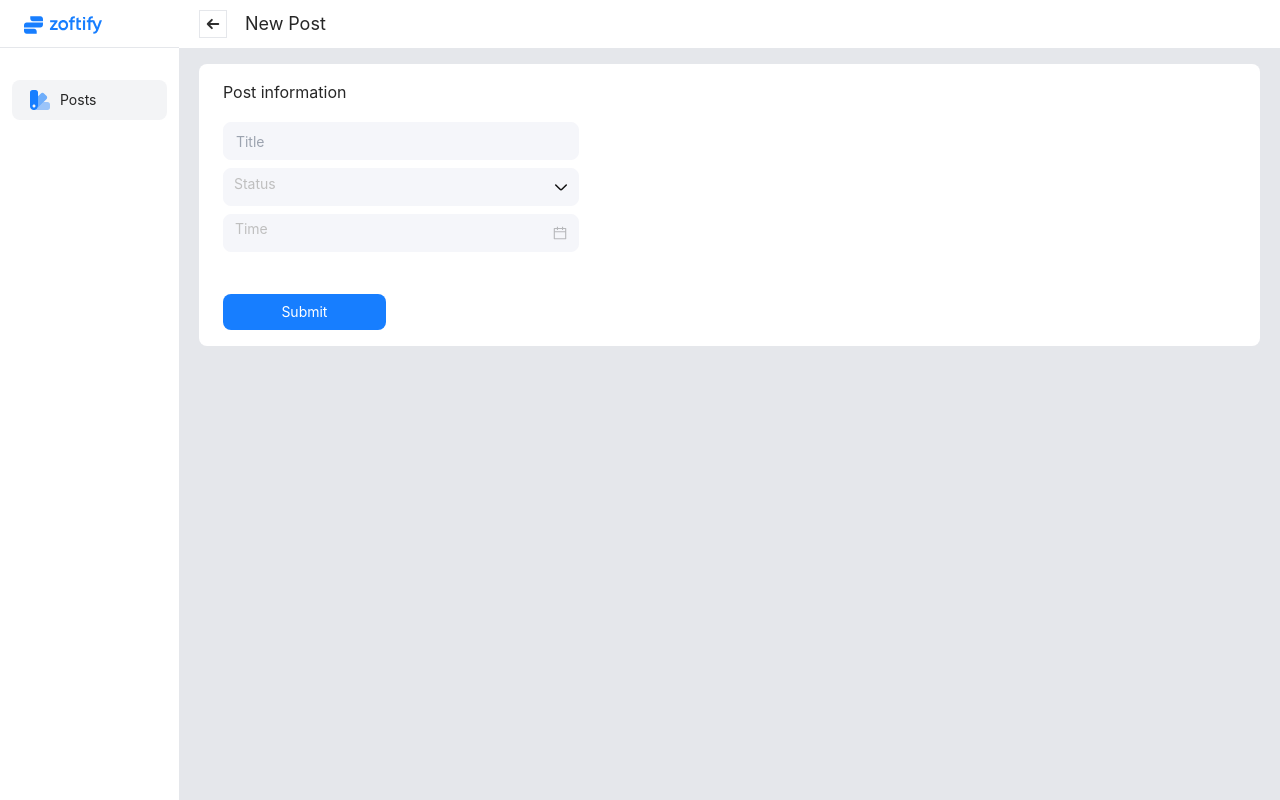
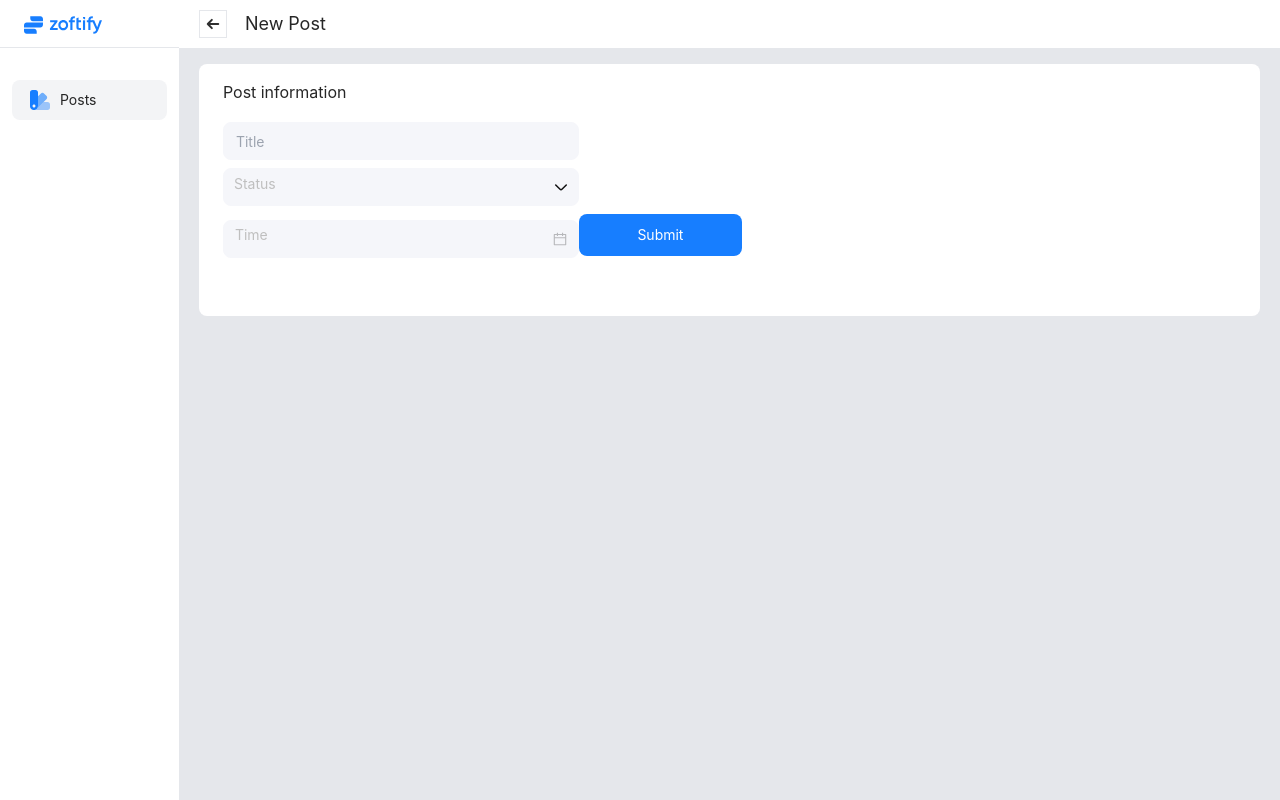
Before and after one commit to tranzi90/zoftify-assessment-test, a Next.js app: page /create-post in a window 1280 px wide. Built offline with nearby package versions, Linux system fonts and the light colour scheme.

Commit message:
refactor post form

```diff
--- a/components/PostForm.tsx
+++ b/components/PostForm.tsx
@@ -1,6 +1,6 @@
 import Input from "./UI/Input"
 import StatusSelect from "./UI/StatusSelect"
-import {DatePicker} from "antd"
+import {DatePicker, Form, Select, } from "antd"
 import Button from "./UI/Button"
 import {addPost} from "../store/postSlice"
 import {FC, useState} from "react"
@@ -27,7 +27,10 @@ const PostForm: FC = () => {
     }
 
     return (
-        <form onSubmit={addTask}>
+        <Form layout="vertical"
+            onFinish={addTask}
+        >
+            <Form.Item noStyle>
                 <Input
                         placeholder="Title"
                         value={newPost.title}
@@ -35,24 +38,70 @@ const PostForm: FC = () => {
                             (prev) => ({ ...prev, title: e })
                         )}
                     />
+            </Form.Item>
+            <Form.Item noStyle
+                name="status"
+                rules={[
+                {
+                    required: true,
+                    message: 'Please select a status',
+                },
+            ]}
+            >
                 <StatusSelect
+                            value=''
                             formInput={true}
-                changeHandler={(e) => setNewPost(
+                            onChange={(e) => setNewPost(
                                 (prev) => ({ ...prev, status: e })
                             )}
                         />
-            <div className="datePicker">
+            </Form.Item>
+            <Form.Item noStyle
+                name="date"
+                rules={[
+                    {
+                        required: true,
+                        message: 'Please select a date',
+                    },
+                ]}
+            >
                              <DatePicker
                                 showTime
                                 placeholder="Time"
-                    onChange={(e, date) => {
-
+                                onChange={(e, date) =>
                                     setNewPost((prev) => ({...prev, date}))
-                    }}
+                                }
                         />
-            </div>
+            </Form.Item>
+            <Form.Item noStyle>
                 <Button type="submit" title="Submit" />
-        </form>
+            </Form.Item>
+        </Form>
+        // <form onSubmit={addTask}>
+        //     <Input
+        //         placeholder="Title"
+        //         value={newPost.title}
+        //         changeHandler={(e) => setNewPost(
+        //             (prev) => ({ ...prev, title: e })
+        //         )}
+        //     />
+        //     <StatusSelect
+        //         formInput={true}
+        //         changeHandler={(e) => setNewPost(
+        //             (prev) => ({ ...prev, status: e })
+        //         )}
+        //     />
+        //     <div className="datePicker">
+        //         <DatePicker
+        //             showTime
+        //             placeholder="Time"
+        //             onChange={(e, date) =>
+        //                 setNewPost((prev) => ({...prev, date}))
+        //             }
+        //         />
+        //     </div>
+        //     <Button type="submit" title="Submit" />
+        // </form>
     )
 }
 
--- a/components/PostItem.tsx
+++ b/components/PostItem.tsx
@@ -12,11 +12,11 @@ const PostItem: FC<Post> = ({id, title, status, date}) => {
         <tr key={id}>
             <td>{id}</td>
             <td>{title}</td>
-            <td>{Date.parse(date) ? DateTime.fromSQL(date).toRelative() : date}</td>
+            <td>{Date.parse(date) ? DateTime.fromSQL(date).setLocale('en-GB').toRelative() : date}</td>
             <td>
                 <StatusSelect
                     value={status}
-                    changeHandler={(e) => {
+                    onChange={(e) => {
                         dispatch(setStatus({ status: e, id }))
                     }}
                 />
--- a/components/UI/StatusSelect.tsx
+++ b/components/UI/StatusSelect.tsx
@@ -5,17 +5,19 @@ const { Option } = Select
 
 interface IStatusSelect {
     value?: string
-    changeHandler: (e: string) => void
+    // changeHandler: (e: string) => void
+    onChange: (e: string) => void
     formInput?: boolean
 }
 
-const StatusSelect: FC<IStatusSelect> = ({ value, changeHandler, formInput }) => {
+const StatusSelect: FC<IStatusSelect> = ({ value , formInput, onChange }) => {
     return (
         <div className={`statusSelect ${formInput && "formStatusSelect"}`}>
             <Select
+                value={value}
                 defaultValue={value}
                 placeholder="Status"
-                onChange={(e) => changeHandler(e)}
+                onChange={(e) => onChange(e)}
                 suffixIcon={
                     <svg
                         width="14"
--- a/styles/globals.scss
+++ b/styles/globals.scss
@@ -130,16 +130,6 @@ input {
   }
 }
 
-.datePicker {
-  @apply mb-[42px];
-
-  .ant-picker {
-    @apply w-[356px] h-[38px] border border-background-secondary bg-background-secondary rounded-lg;
-  }
-
-  &__isError {
-    .ant-picker {
-      @apply border-red-600;
-    }
-  }
+.ant-picker {
+  @apply w-[356px] h-[38px] mb-[42px] border border-background-secondary bg-background-secondary rounded-lg;
 }
```
Lines whose indentation alone changed are shown as unchanged.
